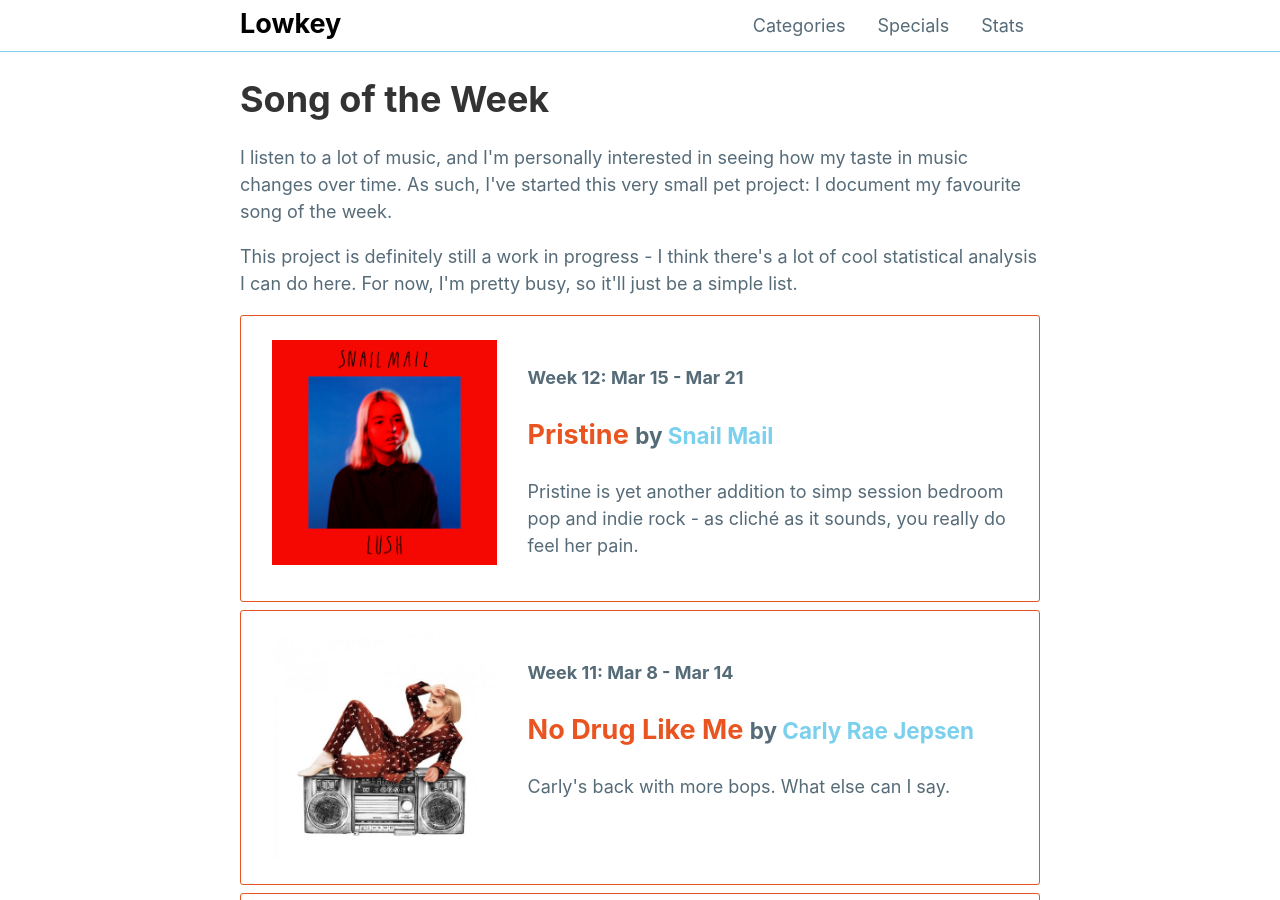
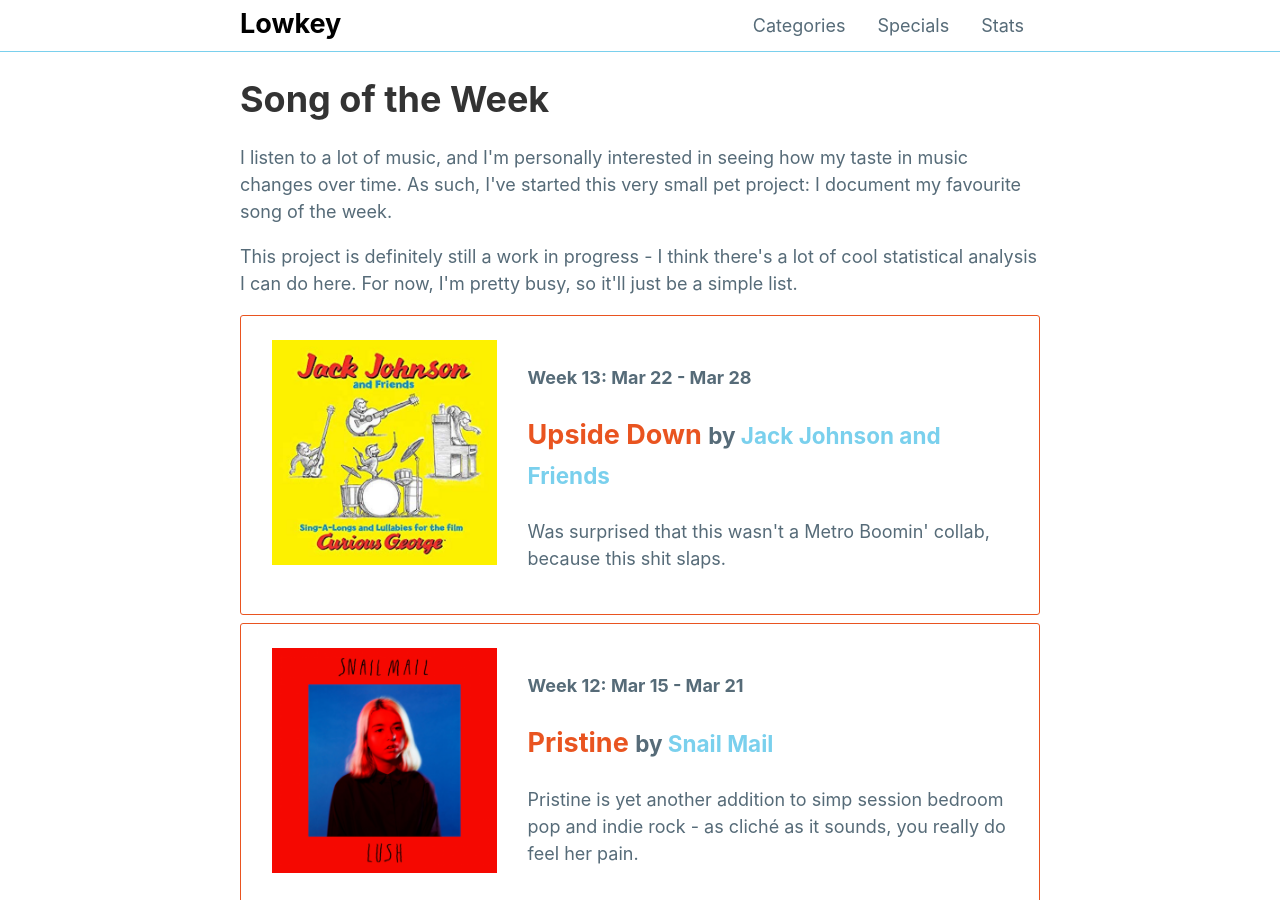
Before and after one commit to mattxwang/lowkey, a Jekyll site: the page built from _stats/song-of-the-week.html, in a window 1280 px wide and 900 px high. Built offline with Jekyll 4.4.1, drawn with Linux system fonts in a browser that asks for light colours.

Commit message:
upside down slaps man

```diff
--- a/_data/stats.yml
+++ b/_data/stats.yml
@@ -119,3 +119,13 @@
     year: 2018
     blurb: >
       Pristine is yet another addition to simp session bedroom pop and indie rock - as cliché as it sounds, you really do feel her pain.
+  week13:
+    week: "Week 13: Mar 22 - Mar 28"
+    title: "Upside Down"
+    artist: "Jack Johnson and Friends"
+    album: "Sing-A-Longs And Lullabies For The Film Curious George"
+    album_art: "curious-george.jpg"
+    genre: "pop"
+    year: 2006
+    blurb: >
+      Was surprised that this wasn't a Metro Boomin' collab, because this shit slaps.
```
Also changed, not shown: img/albums/curious-george.jpg (added).
